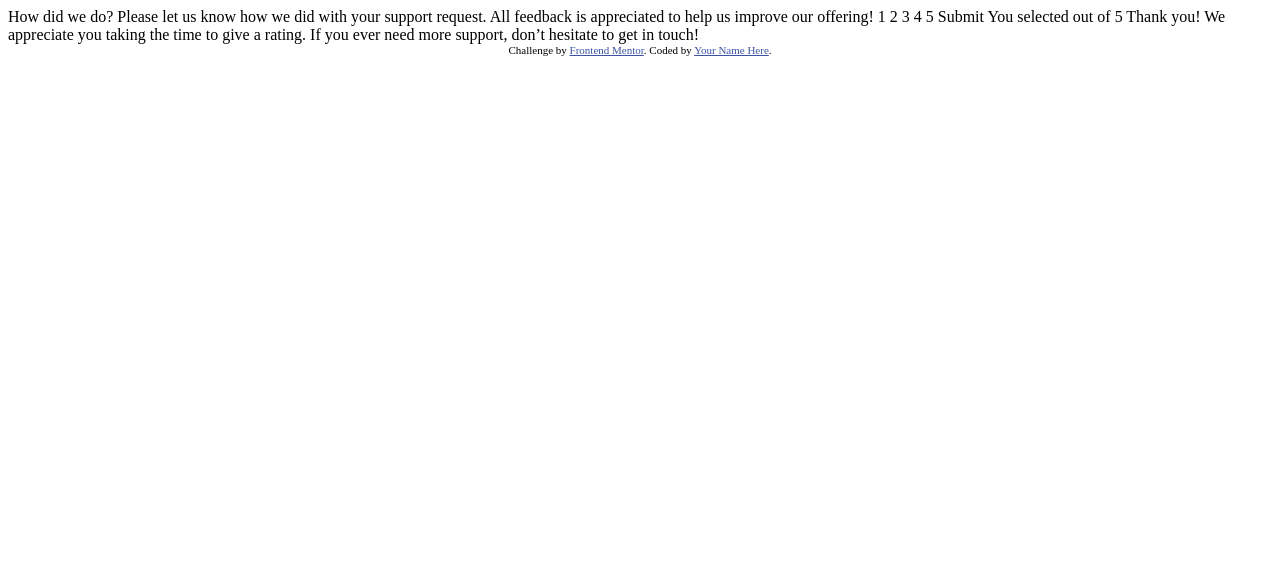
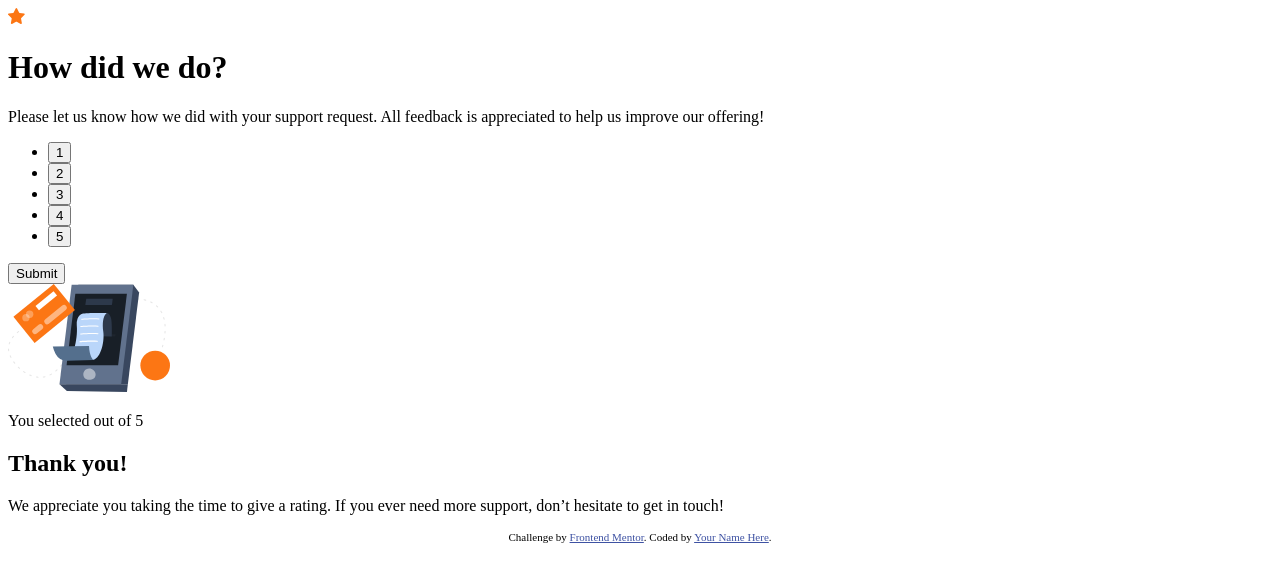
Before and after one commit to sajadzirak/interactive-rating-component, a plain HTML site: page src/index.html in a window 1280 px wide. Drawn offline with Linux system fonts and the light colour scheme.

Commit message:
html is almost ready

```diff
--- a/src/index.css
+++ b/src/index.css
@@ -0,0 +1,42 @@
+/* # Front-end Style Guide
+
+## Layout
+
+The designs were created to the following widths:
+
+- Mobile: 375px
+- Desktop: 1440px
+
+## Colors
+
+### Primary
+
+- Orange: hsl(25, 97%, 53%)
+
+### Neutral
+
+- White: hsl(0, 0%, 100%)
+- Light Grey: hsl(217, 12%, 63%)
+- Medium Grey: hsl(216, 12%, 54%)
+- Dark Blue: hsl(213, 19%, 18%)
+- Very Dark Blue: hsl(216, 12%, 8%)
+
+## Typography
+
+### Body Copy
+
+- Font size (paragraph): 15px
+
+### Font
+
+- Family: [Overpass](https://fonts.google.com/specimen/Overpass)
+- Weights: 400, 700 */
+
+
+.attribution {
+    font-size: 11px; text-align: center;
+}
+
+.attribution a {
+    color: hsl(228, 45%, 44%);
+}
--- a/src/index.html
+++ b/src/index.html
@@ -1,49 +1,52 @@
 <!DOCTYPE html>
 <html lang="en">
-<head>
-  <meta charset="UTF-8">
-  <meta name="viewport" content="width=device-width, initial-scale=1.0"> <!-- displays site properly based on user's device -->
+  <head>
+    <meta charset="UTF-8" />
+    <meta name="viewport" content="width=device-width, initial-scale=1.0" />
 
-  <link rel="icon" type="image/png" sizes="32x32" href="./images/favicon-32x32.png">
+    <title>Interactive rating component</title>
+    <link rel="stylesheet" href="index.css" />
+  </head>
 
-  <title>Frontend Mentor | Interactive rating component</title>
+  <body>
+    <div class="main-container">
+      <label><img src="../images/icon-star.svg" alt="" /></label>
+      <h1>How did we do?</h1>
+      <p>
+        Please let us know how we did with your support request. All feedback is
+        appreciated to help us improve our offering!
+      </p>
+      <ul>
+        <li><button>1</button></li>
+        <li><button>2</button></li>
+        <li><button>3</button></li>
+        <li><button>4</button></li>
+        <li><button>5</button></li>
+      </ul>
+      <button class="submit-btn">Submit</button>
+    </div>
 
-  <!-- Feel free to remove these styles or customise in your own stylesheet 👍 -->
-  <style>
-    .attribution { font-size: 11px; text-align: center; }
-    .attribution a { color: hsl(228, 45%, 44%); }
-  </style>
-</head>
-<body>
+    <div class="main-container">
+      <img src="../images/illustration-thank-you.svg" alt="">
+      <p>
+        You selected
+        <!-- Add rating here -->
+        out of 5
+      </p>
+      <h2>Thank you!</h2>
+      <p>
+        We appreciate you taking the time to give a rating. If you ever need
+        more support, don’t hesitate to get in touch!
+      </p>
+    </div>
 
-  <!-- Rating state start -->
+    <div class="attribution">
+      Challenge by
+      <a href="https://www.frontendmentor.io?ref=challenge" target="_blank"
+        >Frontend Mentor</a
+      >. Coded by <a href="#">Your Name Here</a>.
+    </div>
 
-  How did we do?
-
-  Please let us know how we did with your support request. All feedback is appreciated
-  to help us improve our offering!
-
-  1 2 3 4 5
-
-  Submit
-
-  <!-- Rating state end -->
-
-  <!-- Thank you state start -->
-
-  You selected <!-- Add rating here --> out of 5
-
-  Thank you!
-
-  We appreciate you taking the time to give a rating. If you ever need more support,
-  don’t hesitate to get in touch!
-
-  <!-- Thank you state end -->
-
-
-  <div class="attribution">
-    Challenge by <a href="https://www.frontendmentor.io?ref=challenge" target="_blank">Frontend Mentor</a>.
-    Coded by <a href="#">Your Name Here</a>.
-  </div>
-</body>
+    <script src="index.js"></script>
+  </body>
 </html>
```
